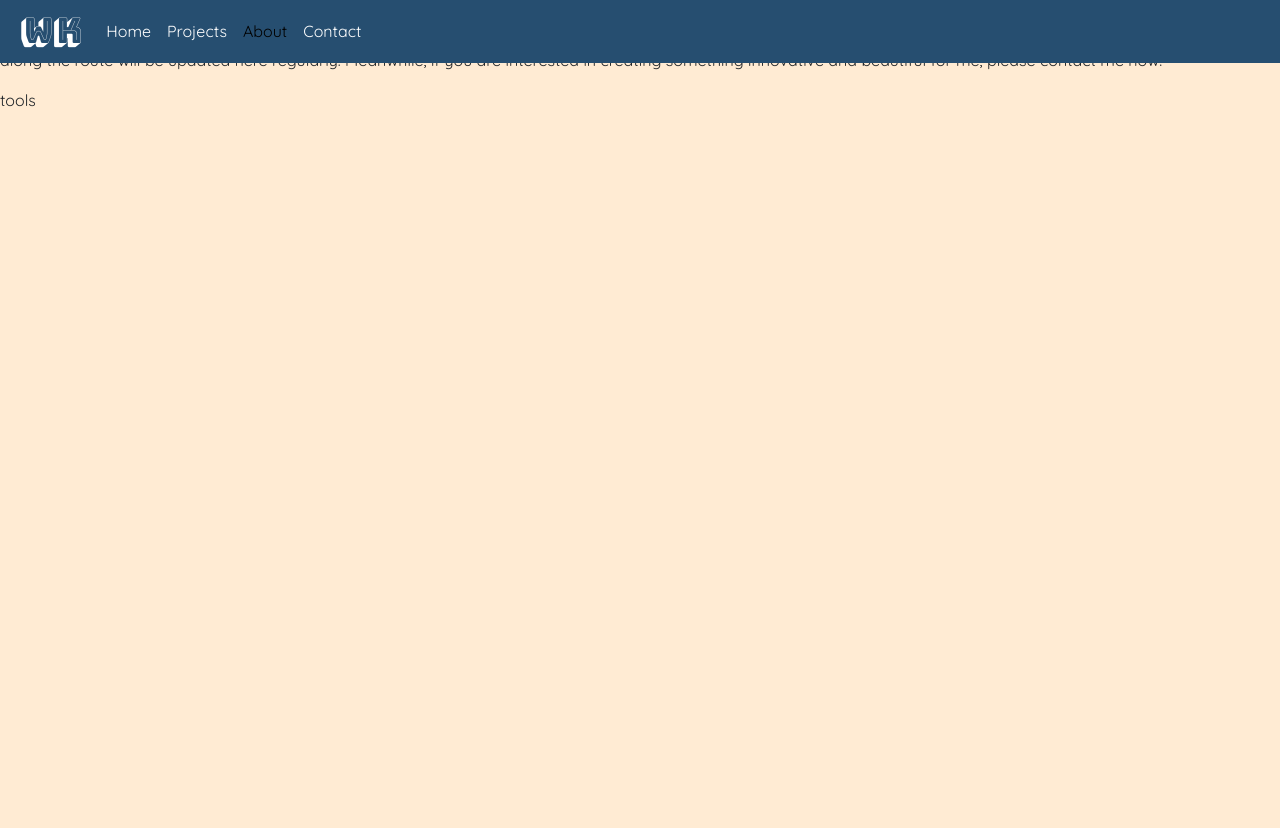
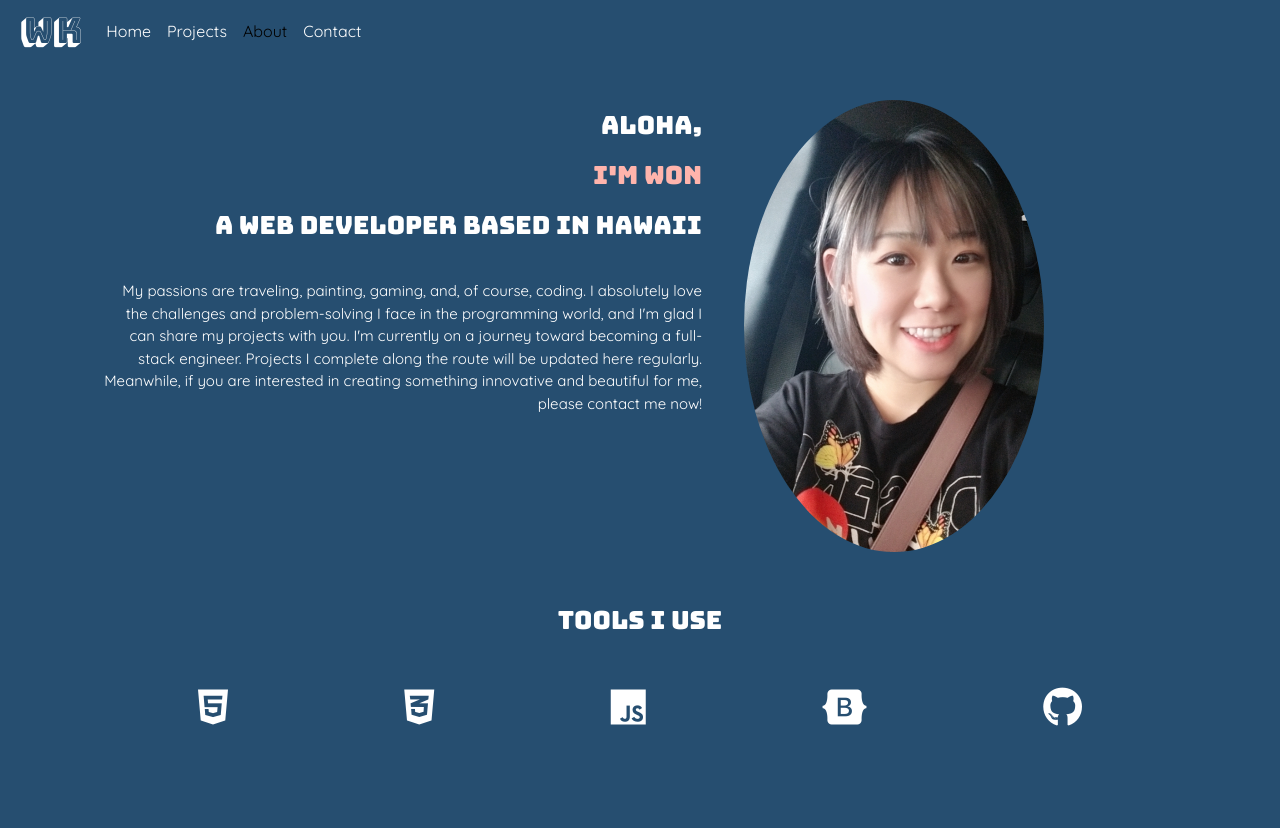
Before and after one commit to kimwk730/portfolio-project, a plain HTML site: page about.html in a window 1280 px wide. Before the commit the page ends 800 px from the top, so only its background shows below. Drawn offline with nearby package versions, Linux system fonts and the light colour scheme; a web font is replaced by a local one.

Commit message:
about and contact page added

```diff
--- a/about.html
+++ b/about.html
@@ -28,7 +28,7 @@
 		<link rel="stylesheet" href="/styles/styles.css" />
 		<title>Won Kim</title>
 	</head>
-	<body>
+	<body class="about">
 		<nav class="navbar fixed-top navbar-expand-md">
 			<span class="navbar-brand">WK</span>
 			<button
@@ -61,15 +61,41 @@
 				</ul>
 			</div>
 		</nav>
-		<p>
-			Aloha My name is Won, a web developer based in Hawaii. I absolutely love
-			the challenges and problem-solving I face in the programming world, and
-			I'm glad I can share my projects with you. My passions are traveling,
-			painting, gaming, and, of course, coding. I'm currently on a journey
-			toward becoming a full-stack engineer. Projects I complete along the route
-			will be updated here regularly. Meanwhile, if you are interested in
-			creating something innovative and beautiful for me, please contact me now!
-		</p>
-		tools
+		<div class="container">
+			<div class="row">
+				<div class="col-7">
+					Aloha,
+					<div id="name">I'm Won</div>
+					a web developer based in Hawaii
+					<p>
+						My passions are traveling, painting, gaming, and, of course, coding.
+						I absolutely love the challenges and problem-solving I face in the
+						programming world, and I'm glad I can share my projects with you.
+						I'm currently on a journey toward becoming a full-stack engineer.
+						Projects I complete along the route will be updated here regularly.
+						Meanwhile, if you are interested in creating something innovative
+						and beautiful for me, please contact me now!
+					</p>
+				</div>
+				<div class="col-3">
+					<img
+						src="/images/portrait.jpeg"
+						alt="pic of Won"
+						class="portrait rounded-circle"
+						width="300"
+					/>
+				</div>
+			</div>
+			<div class="tools">
+				<div class="title">Tools I use</div>
+				<div class="tool-icon fs-1 m-5 d-flex justify-content-between">
+					<i class="fa-brands fa-html5"></i>
+					<i class="fa-brands fa-css3-alt"></i>
+					<i class="fa-brands fa-js"></i>
+					<i class="fa-brands fa-bootstrap"></i>
+					<i class="fa-brands fa-github"></i>
+				</div>
+			</div>
+		</div>
 	</body>
 </html>
--- a/styles/styles.css
+++ b/styles/styles.css
@@ -43,7 +43,7 @@ body {
 .home-body {
 	padding: 100px 20px;
 }
-.projects {
+.headline {
 	font-family: "Bungee Outline", cursive;
 	color: var(--green);
 	font-size: 70px;
@@ -123,7 +123,7 @@ body {
 	color: var(--green);
 	text-align: right;
 }
-.project-page .middle {
+.project-page .mid-left {
 	text-align: left;
 }
 .project-page .title {
@@ -196,3 +196,51 @@ body {
 .home-contact i:hover {
 	font-size: 35px;
 }
+body.about {
+	background-color: var(--blue);
+	color: white;
+}
+.about .container {
+	padding: 100px 30px;
+}
+.about .col-7 {
+	font-size: 25px;
+	line-height: 2em;
+	text-align: right;
+	padding-right: 30px;
+	font-family: "Bungee", cursive;
+}
+.about #name {
+	color: var(--pink);
+}
+.about p {
+	font-size: 15px;
+	line-height: 1.5em;
+	padding-top: 30px;
+	font-family: "Quicksand", sans-serif;
+}
+.about .tools {
+	text-align: center;
+	padding: 50px 50px;
+	font-size: 25px;
+	font-family: "Bungee", cursive;
+}
+body.contact {
+	background-color: var(--blue);
+	color: var(--pink);
+	padding: 180px 20px;
+}
+.contact .body {
+	line-height: 2em;
+	text-align: center;
+	font-family: "Bungee Outline", cursive;
+	font-size: 50px;
+}
+.contact .email {
+	font-family: "Quicksand", sans-serif;
+	font-size: 35px;
+}
+.contact i {
+	color: var(--pink);
+	padding: 0 20px;
+}
```
Also changed, not shown: contact.html (+3 -4 lines), index.html (+2 -2 lines), projects.html (+3 -3 lines), images/portrait.jpeg (added), 1 other file.
